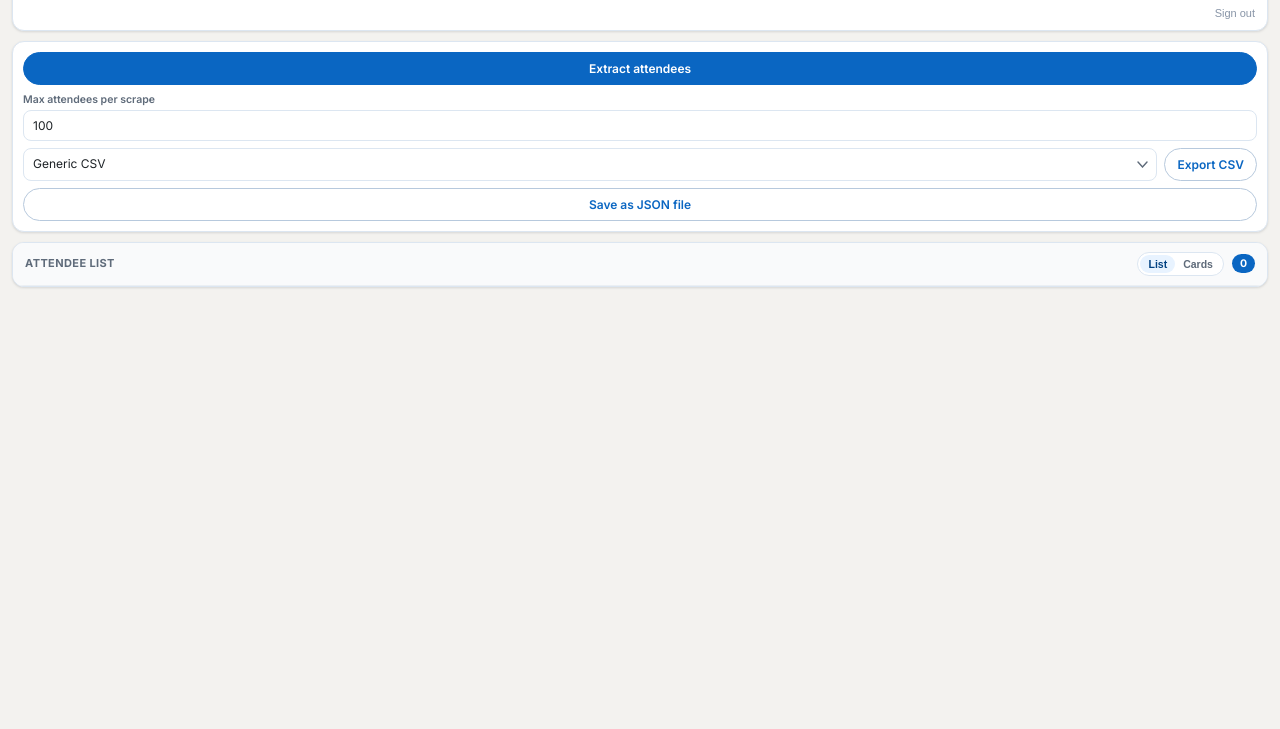
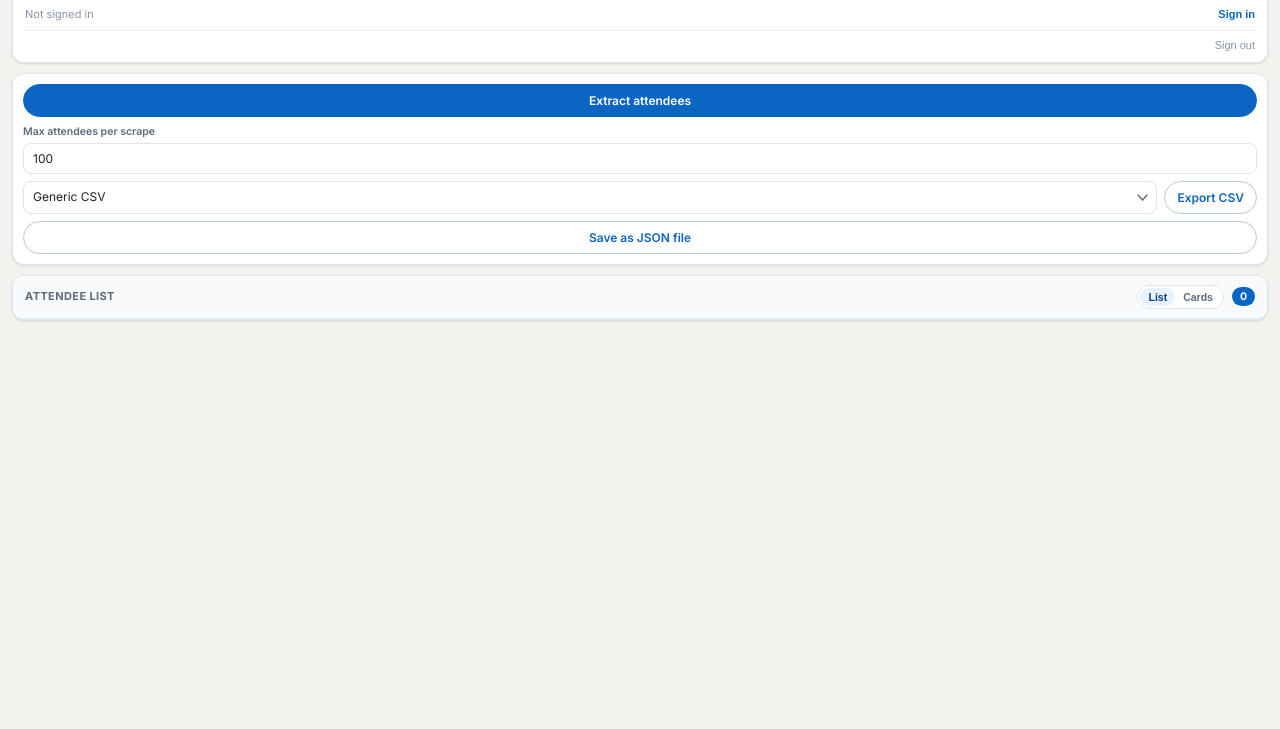
Before and after one commit to Fiskerik/kalkylatorn, a browser extension: page event-attendee-extension/sidepanel.html in a window 1280 px wide. Shown: the part 71-800 px from the top of the page. Drawn offline with Linux system fonts and the light colour scheme.

Commit message:
Update sidepanel.html

```diff
--- a/event-attendee-extension/sidepanel.html
+++ b/event-attendee-extension/sidepanel.html
@@ -18,7 +18,14 @@
         <p id="statusText" class="status">Ready to extract.</p>
       </div>
     </div>
-    <!-- Shown when signed in -->
+
+    <!-- Shown when signed OUT -->
+    <div id="signedOutBadge" class="account-badge">
+      <span class="account-email" style="color:var(--text-muted);font-weight:400;">Not signed in</span>
+      <button id="signInHeaderBtn" class="btn-link" style="color:var(--blue);font-weight:600;">Sign in</button>
+    </div>
+
+    <!-- Shown when signed IN -->
     <div id="accountBadge" class="account-badge" hidden>
       <span id="accountEmail" class="account-email"></span>
       <span id="accountCredits" class="account-credits"></span>
```
